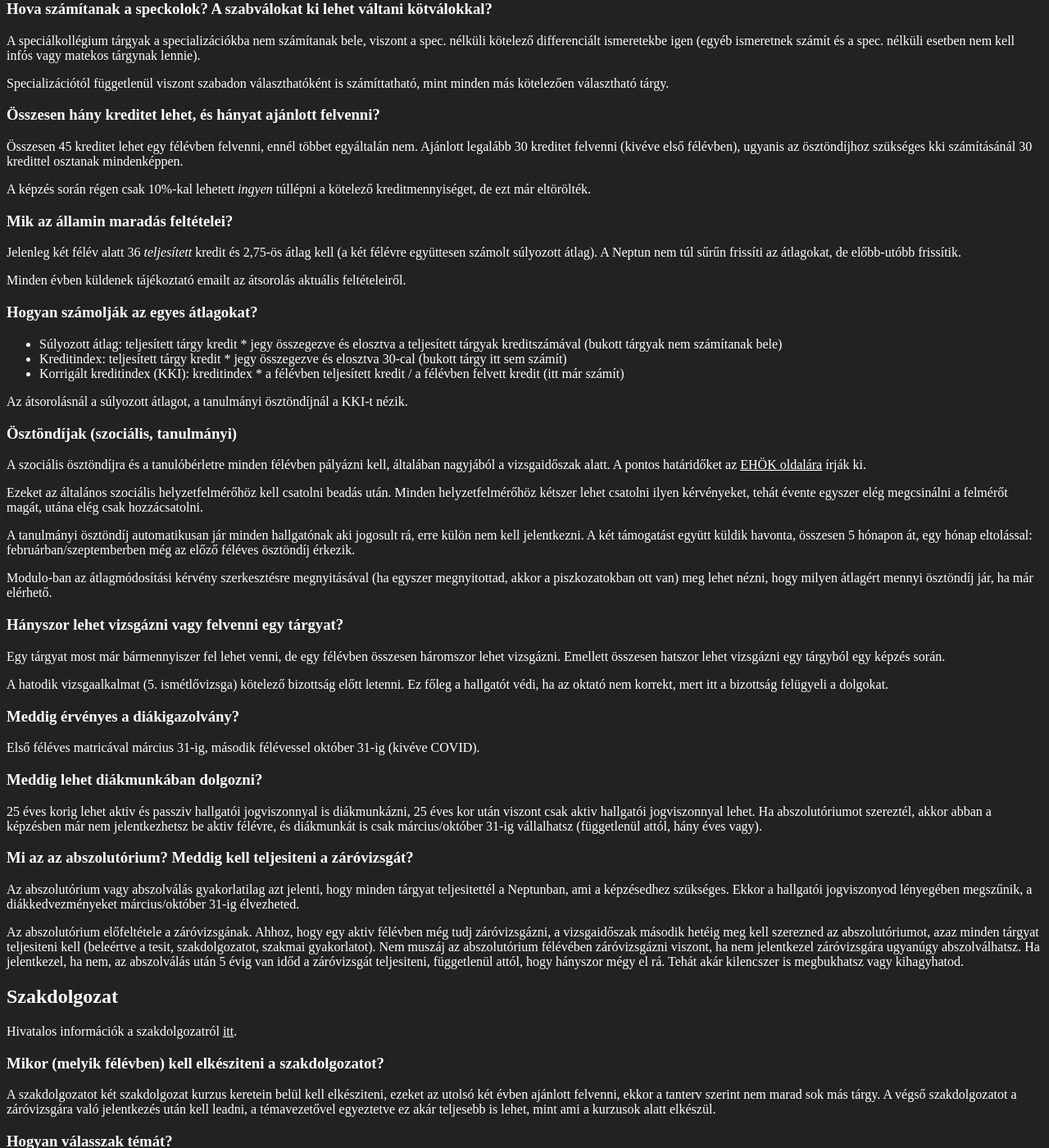
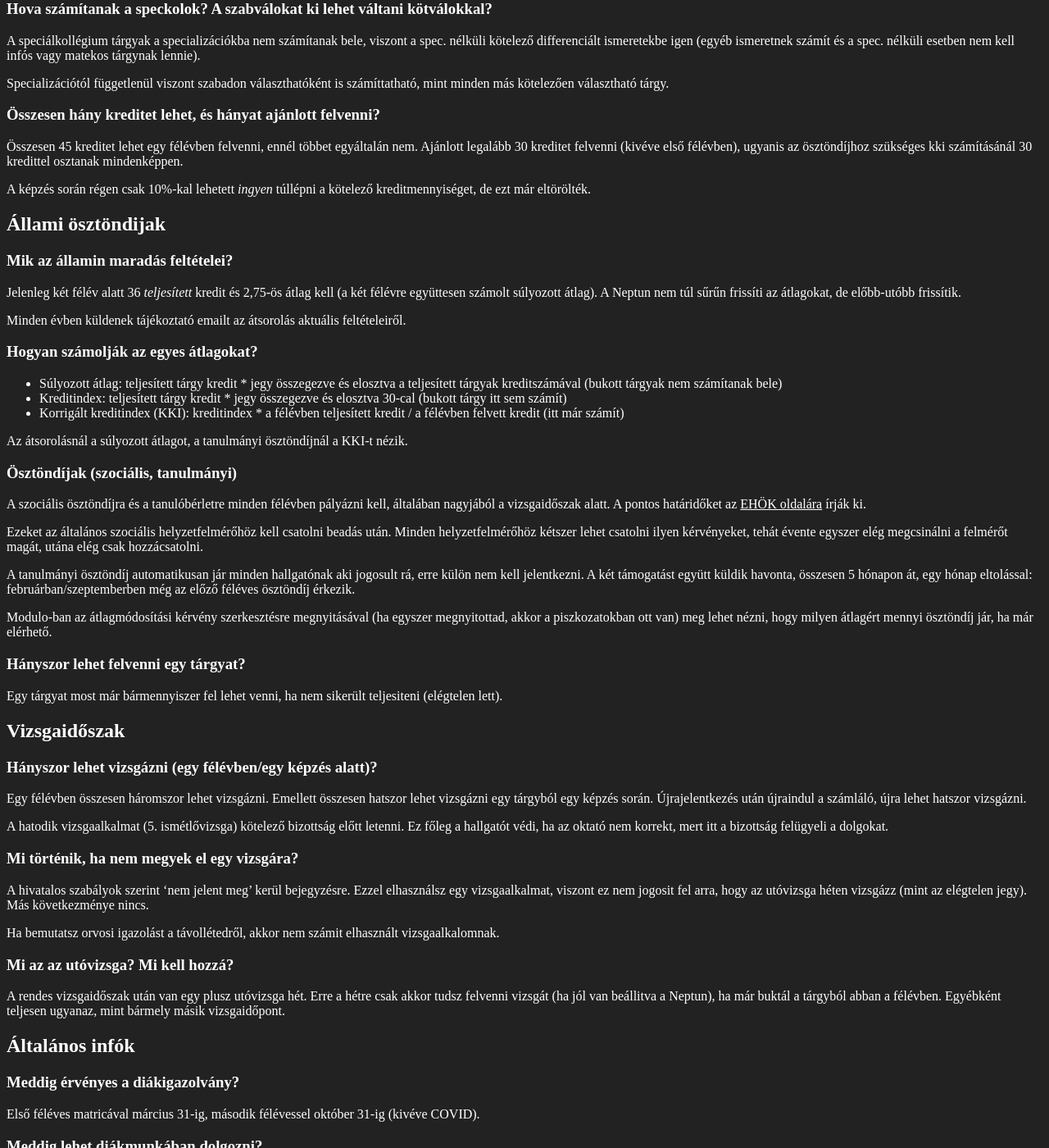
Before and after one commit to NorbiPeti/SZTE, a Jekyll site: the page built from index.md, in a window 1280 px wide and 1400 px high, scrolled down 884 px. Shown: the whole window at 82% size. Built offline with Jekyll 4.4.1, drawn with Linux system fonts in a browser that asks for light colours; some of the changed text lies outside the part shown.

Commit message:
Update FAQ
Added some questions and categories

```diff
--- a/index.md
+++ b/index.md
@@ -47,6 +47,7 @@ Specializációtól függetlenül viszont szabadon választhatóként is számí
 
 A képzés során régen csak 10%-kal lehetett *ingyen* túllépni a kötelező kreditmennyiséget, de ezt már eltörölték.
 
+## Állami ösztöndijak
 ### Mik az államin maradás feltételei?
 Jelenleg két félév alatt 36 *teljesített* kredit és 2,75-ös átlag kell (a két félévre együttesen számolt súlyozott átlag). A Neptun nem túl sűrűn frissíti az átlagokat, de előbb-utóbb frissítik.
 
@@ -68,11 +69,29 @@ A tanulmányi ösztöndíj automatikusan jár minden hallgatónak aki jogosult r
 
 Modulo-ban az átlagmódosítási kérvény szerkesztésre megnyitásával (ha egyszer megnyitottad, akkor a piszkozatokban ott van) meg lehet nézni, hogy milyen átlagért mennyi ösztöndíj jár, ha már elérhető.
 
-### Hányszor lehet vizsgázni vagy felvenni egy tárgyat?
-Egy tárgyat most már bármennyiszer fel lehet venni, de egy félévben összesen háromszor lehet vizsgázni. Emellett összesen hatszor lehet vizsgázni egy tárgyból egy képzés során.
+### Hányszor lehet felvenni egy tárgyat?
+Egy tárgyat most már bármennyiszer fel lehet venni, ha nem sikerült teljesiteni (elégtelen lett).
+
+## Vizsgaidőszak
+### Hányszor lehet vizsgázni (egy félévben/egy képzés alatt)?
+Egy félévben összesen háromszor lehet vizsgázni. Emellett összesen hatszor lehet vizsgázni egy tárgyból egy képzés során.
+Újrajelentkezés után újraindul a számláló, újra lehet hatszor vizsgázni.
 
 A hatodik vizsgaalkalmat (5. ismétlővizsga) kötelező bizottság előtt letenni. Ez főleg a hallgatót védi, ha az oktató nem korrekt, mert itt a bizottság felügyeli a dolgokat.
 
+### Mi történik, ha nem megyek el egy vizsgára?
+A hivatalos szabályok szerint 'nem jelent meg' kerül bejegyzésre. Ezzel elhasználsz egy vizsgaalkalmat, viszont ez nem
+jogosit fel arra, hogy az utóvizsga héten vizsgázz (mint az elégtelen jegy).
+Más következménye nincs.
+
+Ha bemutatsz orvosi igazolást a távollétedről, akkor nem számit elhasznált vizsgaalkalomnak.
+
+### Mi az az utóvizsga? Mi kell hozzá?
+A rendes vizsgaidőszak után van egy plusz utóvizsga hét.
+Erre a hétre csak akkor tudsz felvenni vizsgát (ha jól van beállitva a Neptun), ha már buktál a tárgyból abban a félévben.
+Egyébként teljesen ugyanaz, mint bármely másik vizsgaidőpont.
+
+## Általános infók
 ### Meddig érvényes a diákigazolvány?
 Első féléves matricával március 31-ig, második félévessel október 31-ig (kivéve COVID).
 
```
Also changed, not shown: other parts of index.md (+2 -2 lines).
